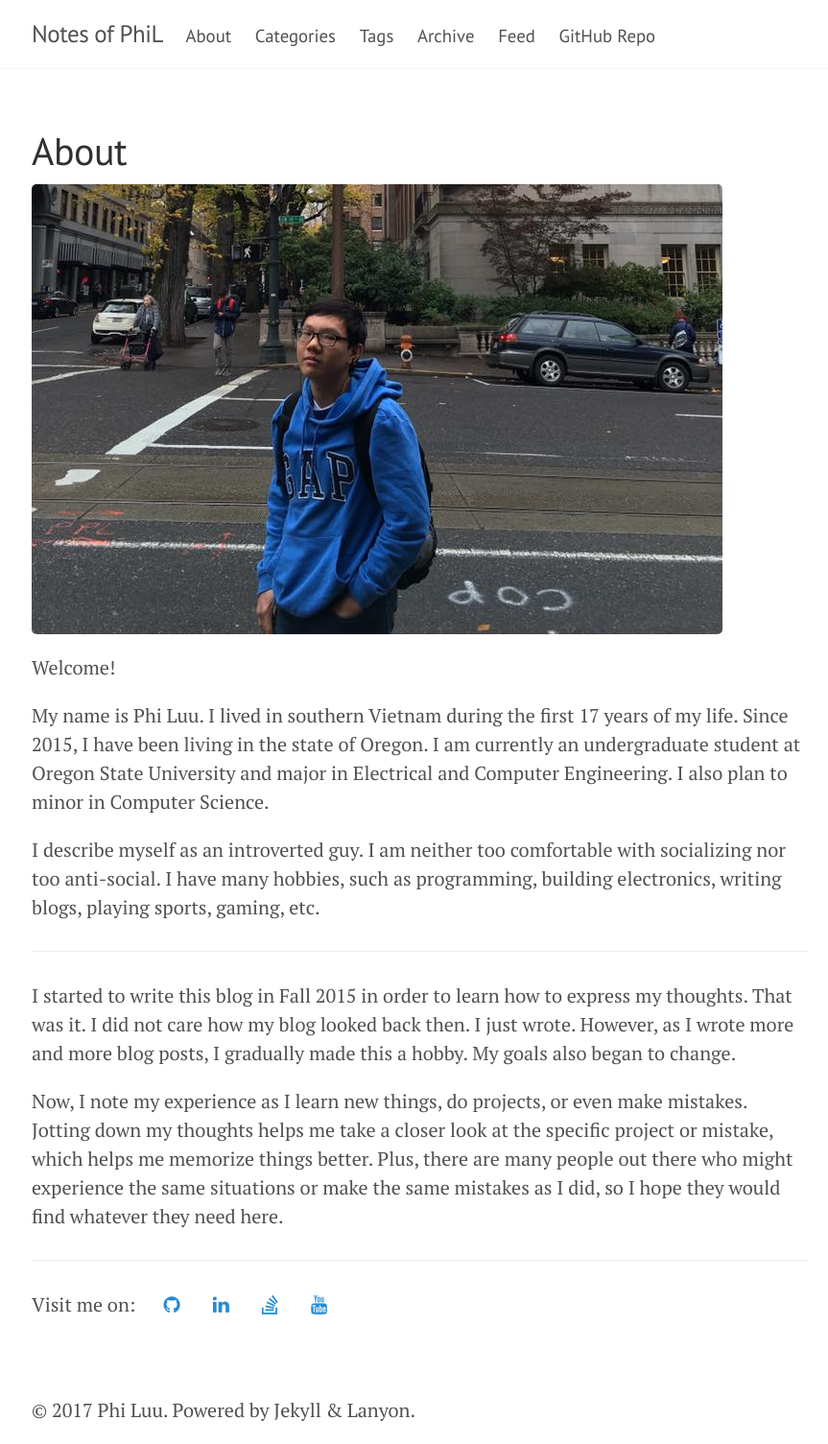
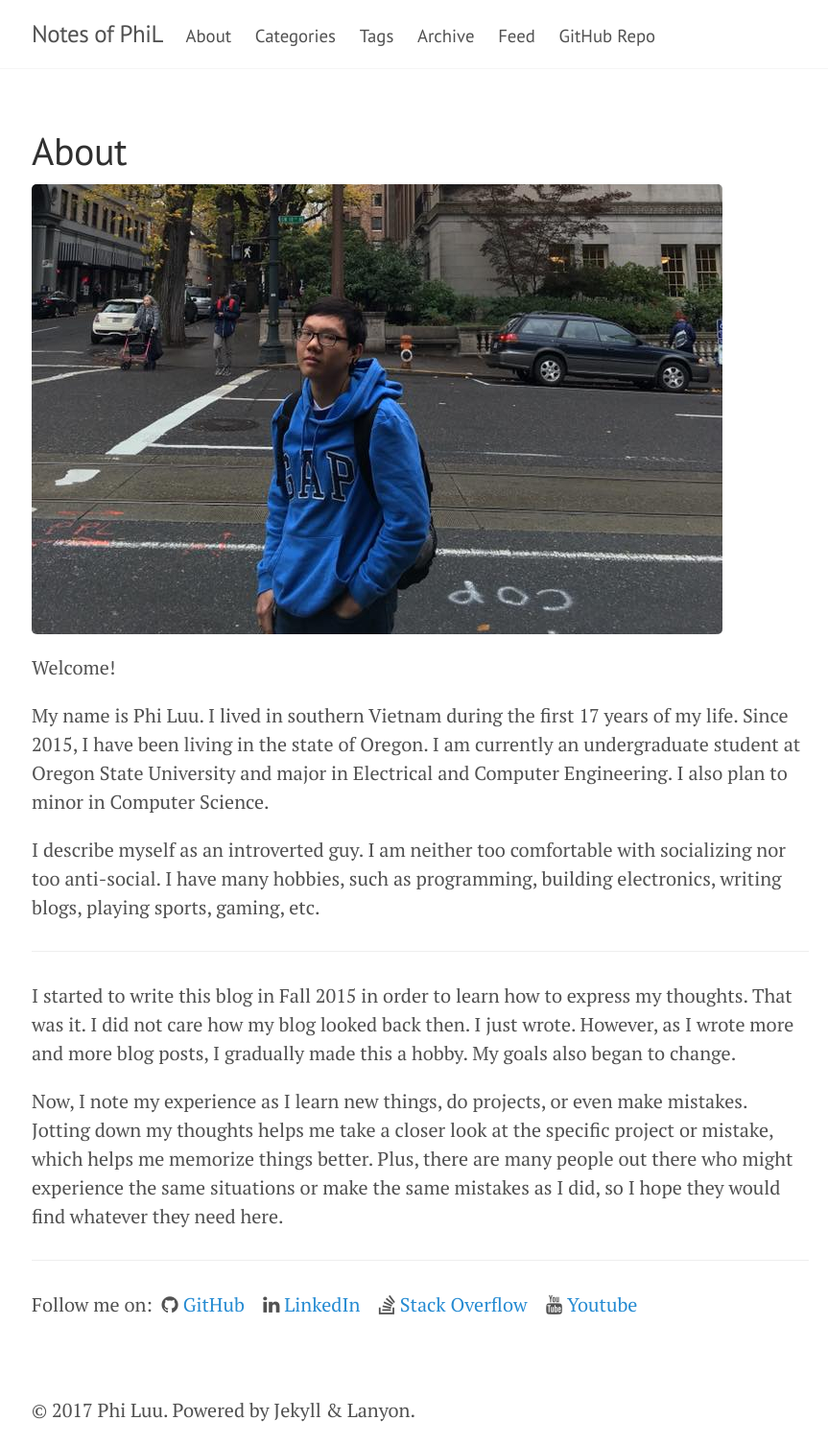
Before and after one commit to Jdew192837/philectron.github.io, a Jekyll site: the page built from about.md, in a window 1280 px wide. Shown: the whole page at 96% size, without its empty margins (202-1065 px from the left). Built offline with Jekyll 4.4.1, drawn with Linux system fonts in a browser that asks for light colours.

Commit message:
Make minor changes to author's links

```diff
--- a/about.md
+++ b/about.md
@@ -20,11 +20,8 @@ Now, I note my experience as I learn new things, do projects, or even make mista
 
 ---
 
-Visit me on:&nbsp;&nbsp;&nbsp;&nbsp;&nbsp;
-<a href="https://github.com/philectron"><i class="fa fa-github" aria-hidden="true"></i></a>
-&nbsp;&nbsp;&nbsp;&nbsp;&nbsp;
-<a href="https://www.linkedin.com/in/luucamphi"><i class="fa fa-linkedin" aria-hidden="true"></i></a>
-&nbsp;&nbsp;&nbsp;&nbsp;&nbsp;
-<a href="https://stackoverflow.com/users/4048938/phil3c7r0n"><i class="fa fa-stack-overflow" aria-hidden="true"></i></a>
-&nbsp;&nbsp;&nbsp;&nbsp;&nbsp;
-<a href="https://www.youtube.com/channel/UCgaA7eSMwjmcKkJUDVGykmg"><i class="fa fa-youtube" aria-hidden="true"></i></a>
+Follow me on:&nbsp;
+<i class="fa fa-github" aria-hidden="true"></i>&nbsp;[GitHub](https://github.com/philectron)&nbsp;&nbsp;&nbsp;
+<i class="fa fa-linkedin" aria-hidden="true"></i>&nbsp;[LinkedIn](https://www.linkedin.com/in/luucamphi)&nbsp;&nbsp;&nbsp;
+<i class="fa fa-stack-overflow" aria-hidden="true"></i>&nbsp;[Stack Overflow](https://stackoverflow.com/users/4048938/phil3c7r0n)&nbsp;&nbsp;&nbsp;
+<i class="fa fa-youtube" aria-hidden="true"></i>&nbsp;[Youtube](https://www.youtube.com/channel/UCgaA7eSMwjmcKkJUDVGykmg)&nbsp;&nbsp;&nbsp;
```
